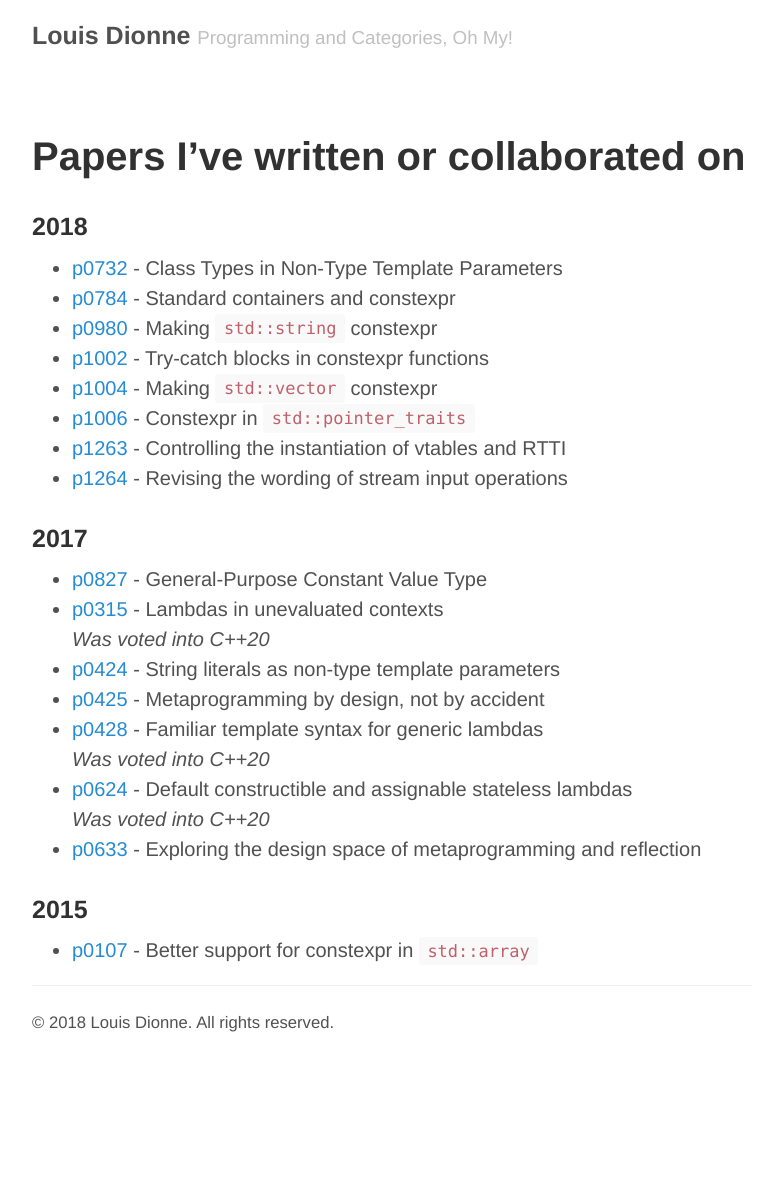
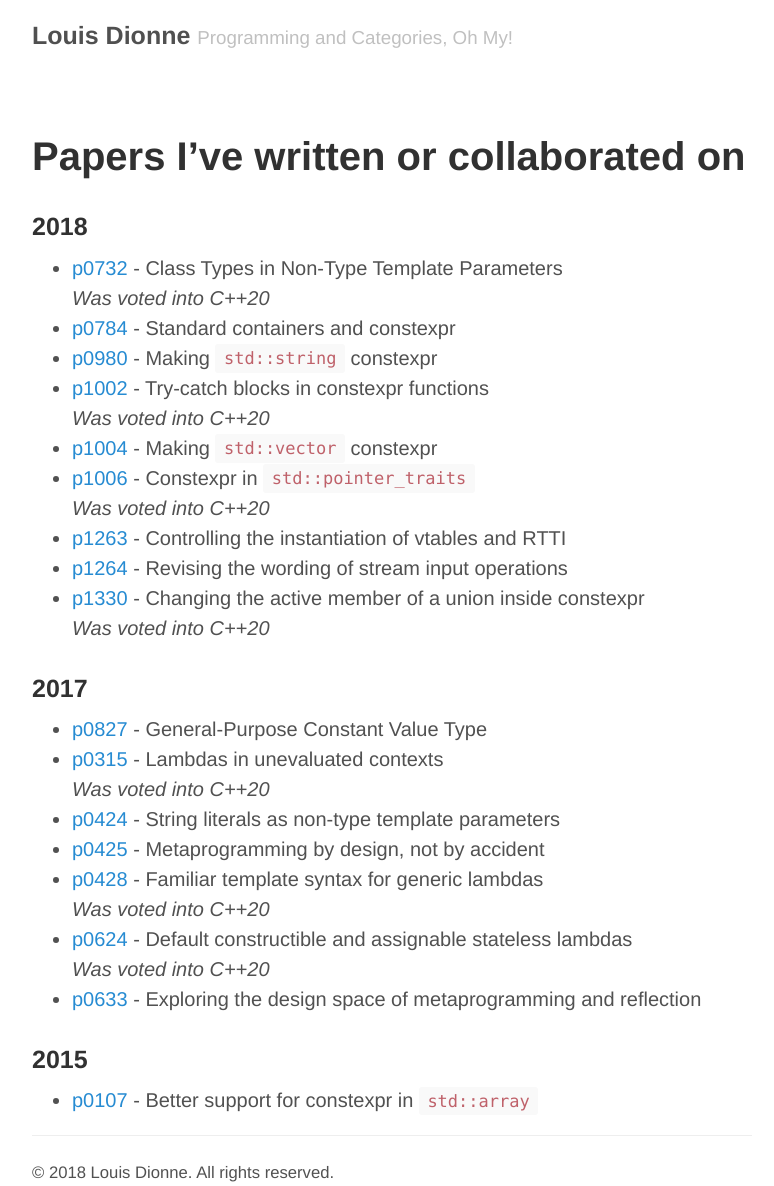
Before and after one commit to ldionne/ldionne.github.io, a Jekyll site: the page built from papers.md, in a window 1280 px wide. Shown: the whole page, without its empty margins (248-1022 px from the left). Built offline with Jekyll 4.4.1, drawn with Linux system fonts in a browser that asks for light colours; before the commit the page ends 1036 px from its top, so only the background shows below that.

Commit message:
Update status of papers

```diff
--- a/papers.md
+++ b/papers.md
@@ -7,14 +7,18 @@ title: Papers I've written
 
 ### 2018
 - [p0732](http://wg21.link/p0732) - Class Types in Non-Type Template Parameters
+  <br>_Was voted into C++20_
 - [p0784](http://wg21.link/p0784) - Standard containers and constexpr
 - [p0980](http://wg21.link/p0980) - Making `std::string` constexpr
 - [p1002](http://wg21.link/p1002) - Try-catch blocks in constexpr functions
+  <br>_Was voted into C++20_
 - [p1004](http://wg21.link/p1004) - Making `std::vector` constexpr
 - [p1006](http://wg21.link/p1006) - Constexpr in `std::pointer_traits`
+  <br>_Was voted into C++20_
 - [p1263](http://wg21.link/p1263) - Controlling the instantiation of vtables and RTTI
 - [p1264](http://wg21.link/p1264) - Revising the wording of stream input operations
-<!-- - [p1330](http://wg21.link/p1330) - Changing the active member of a union inside constexpr -->
+- [p1330](http://wg21.link/p1330) - Changing the active member of a union inside constexpr
+  <br>_Was voted into C++20_
 
 ### 2017
 - [p0827](https://wg21.link/p0827) - General-Purpose Constant Value Type
```
